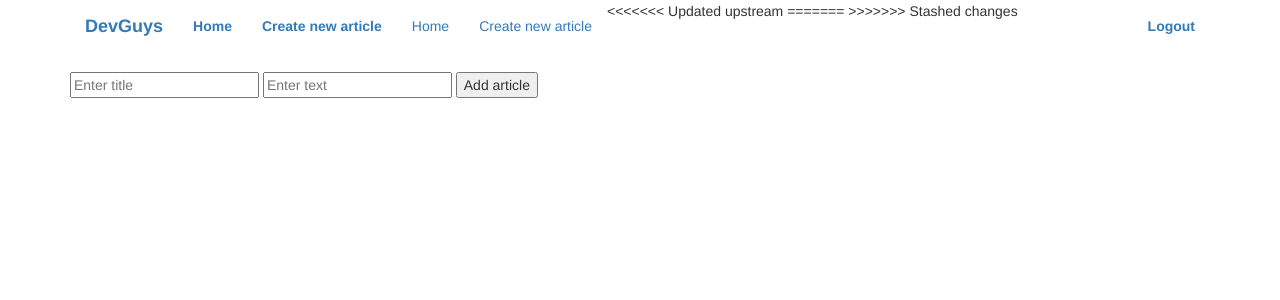
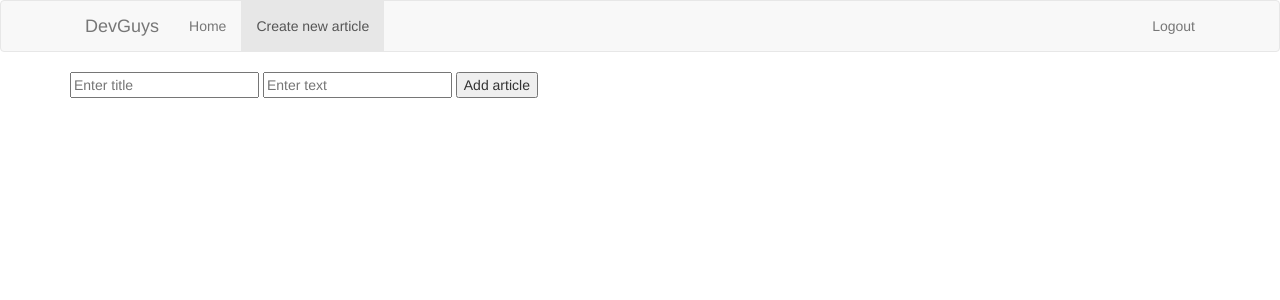
Before and after one commit to DevGuysPy/DjangoBlog, a Django app: page /new/ in a window 1280 px wide. Shown: the top 300 px of the page. Run offline with Django 3.2, Linux system fonts and the light colour scheme; the visitor is signed in with stand-in values (Sample User, id 1); some libraries are stand-ins or nearby versions.

Commit message:
return navbar appearcane

```diff
--- a/templates/new_article.html
+++ b/templates/new_article.html
@@ -10,7 +10,8 @@
 </head>
 
 <body>
-    <nav class="navbar navbar">
+   <body>
+    <nav class="navbar navbar-default">
         <div class="container">
             <div class="navbar-header">
                 <button type="button" class="navbar-toggle collapsed" data-toggle="collapse" data-target="#navbar" aria-expanded="false" aria-controls="navbar">
@@ -19,23 +20,16 @@
                     <span class="icon-bar"></span>
                     <span class="icon-bar"></span>
                 </button>
-                <a style="margin-left: 0px;" class="navbar-brand"><strong>DevGuys</strong></a>
+                <a style="margin-left: 0px;" class="navbar-brand">DevGuys</a>
             </div>
             <div id="navbar" class="navbar-collapse collapse">
                 <ul class="nav navbar-nav">
-<<<<<<< Updated upstream
-                    <li><a href="/"><strong>Home</strong></a></li>
-                    {% if user.is_authenticated %}
-                        <li class="active"><a href="../new/"><strong>Create new article</strong></a></li>
-                    {% endif %}
-=======
-                    <li><a href="/">Home</a></li>
+                    <li class=""><a href="/">Home</a></li>
                         <li class="active"><a href="../new/">Create new article</a></li>
->>>>>>> Stashed changes
                 </ul>
                 <ul class="nav navbar-nav navbar-right">
                     {% if user.is_authenticated %}
-                        <li><a href="../logout/"><strong>Logout</strong></a></li>
+                        <li><a href="../logout/">Logout</a></li>
                     {% else %}
                         <li><a href="../registration/">Registration</a></li>
                         <li><a href="../login/">Login</a></li>
```
